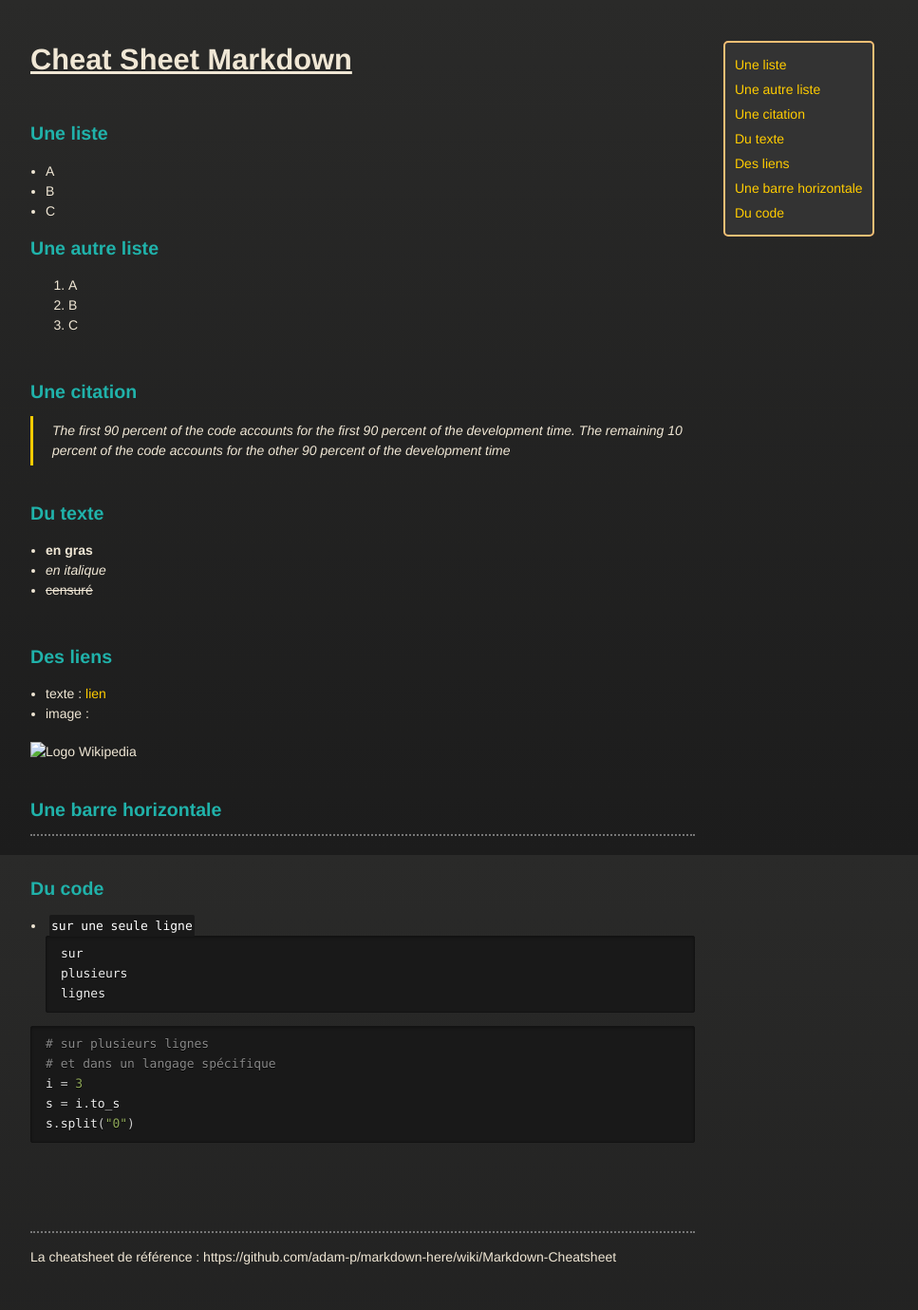
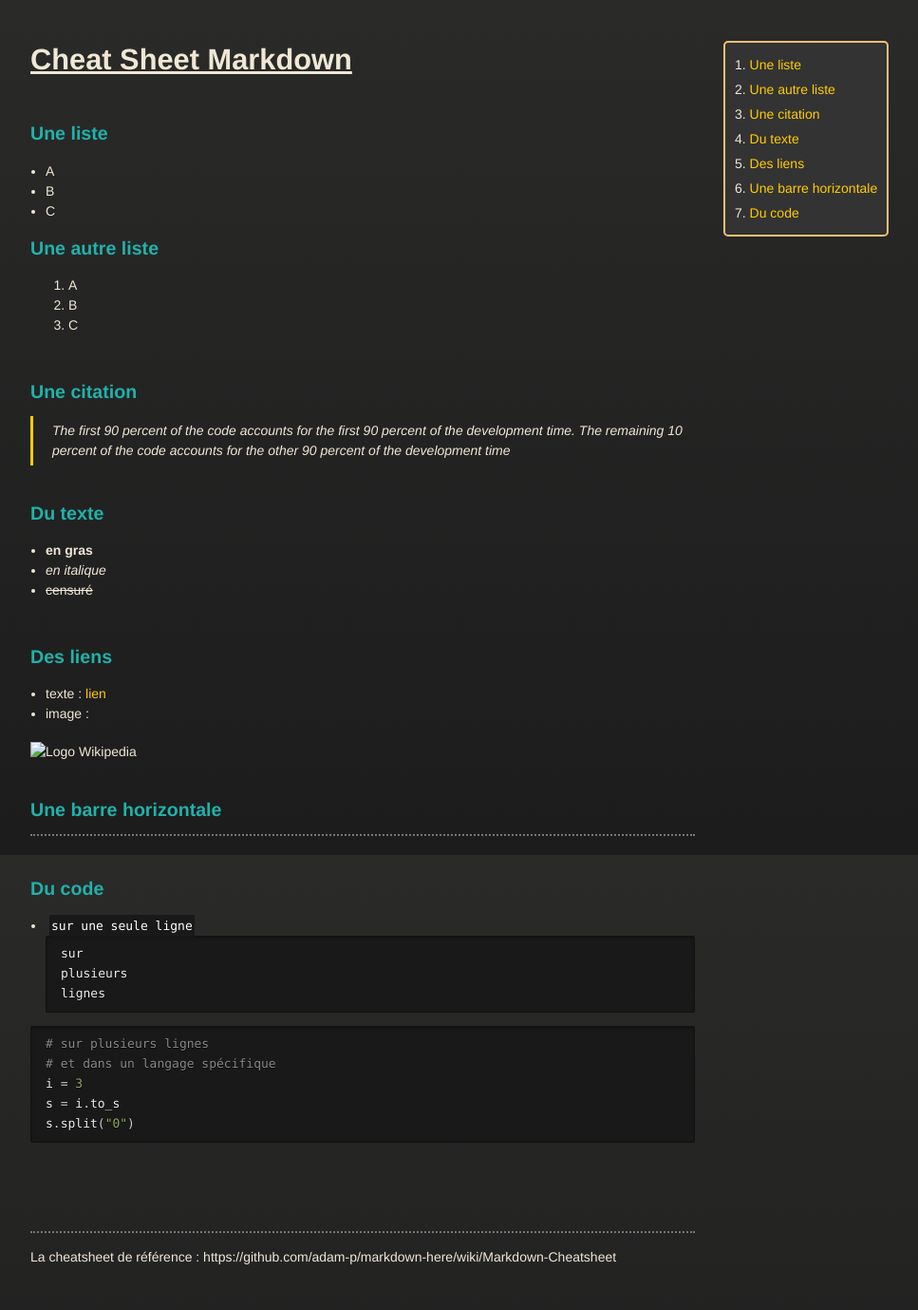
Before and after one commit to vincent-clipet/cheatsheets, a Jekyll site: the page built from markdown.md, in a window 1280 px wide. Shown: the whole page at 95% size, without its empty margins (258-1225 px from the left). Built offline with Jekyll 4.4.1, drawn with Linux system fonts in a browser that asks for light colours.

Commit message:
feat: added index numbers to <ol>

```diff
--- a/_sass/main.scss
+++ b/_sass/main.scss
@@ -166,7 +166,7 @@ hr {
 	}
 
 	ol {
-		list-style: none;
+		list-style-position: inside;
 		list-style-image:none;
 		font-size: 14px;
 		line-height:24px;
```
